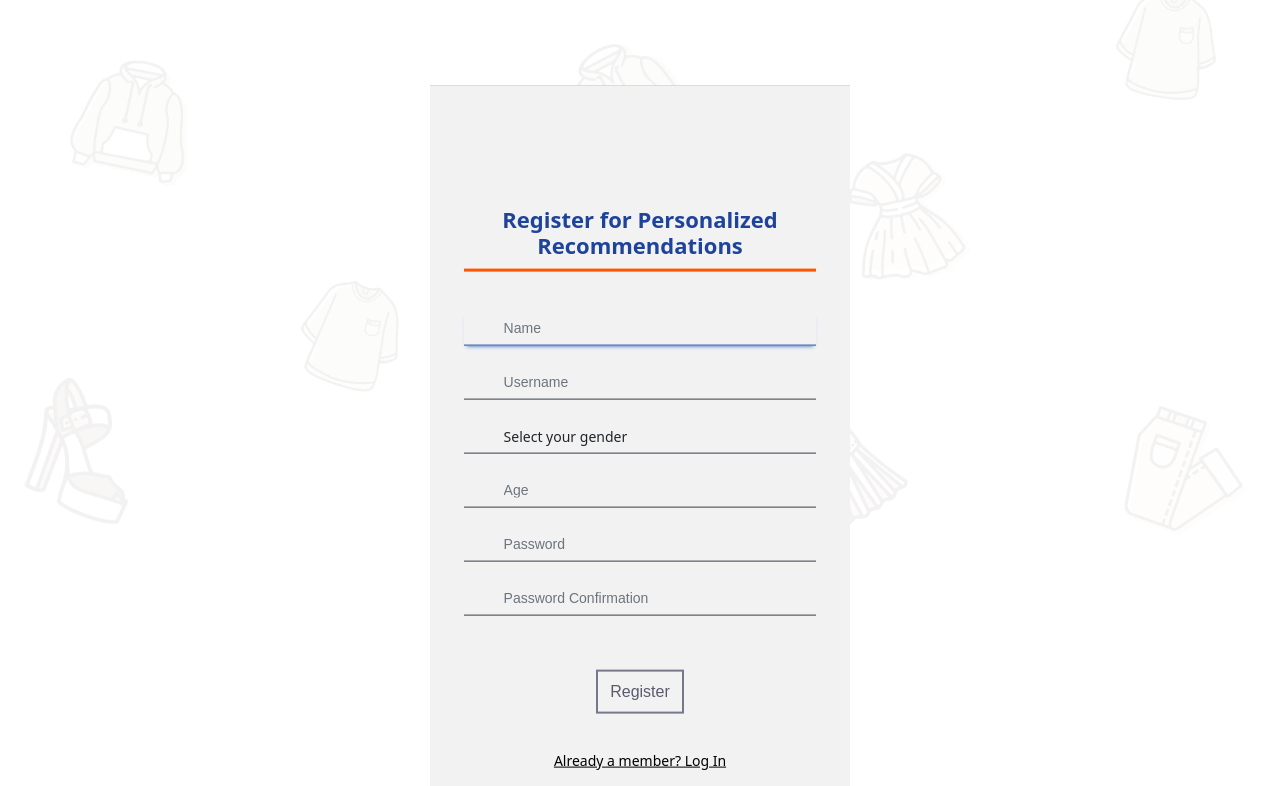
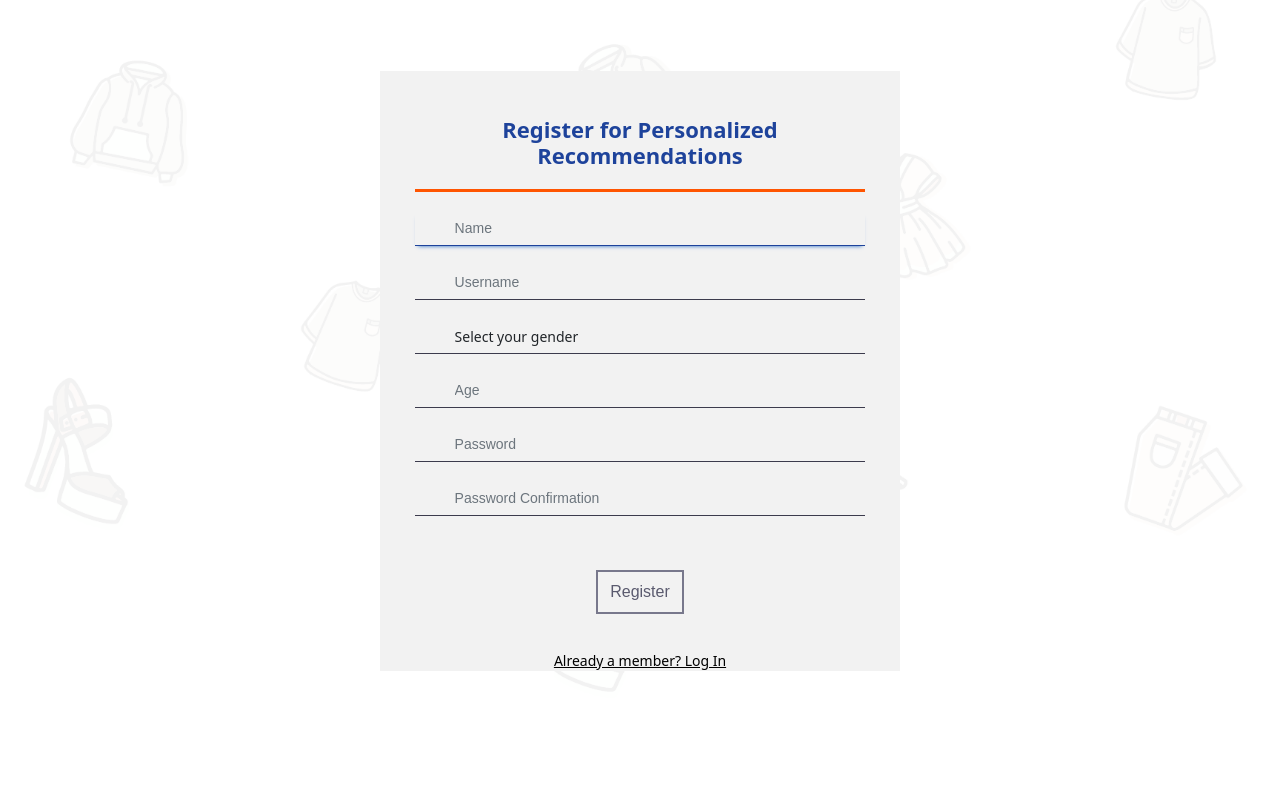
Before and after one commit to ayushjpeg/Fashion_Generator, a Flask app: page /register in a window 1280 px wide. Shown: the part 64-850 px from the top of the page. After the commit the page ends 755 px from the top, so only its background shows below. Run offline with Flask 3, Linux system fonts and the light colour scheme.

Commit message:
Register_corrected

```diff
--- a/templates/register.html
+++ b/templates/register.html
@@ -6,7 +6,7 @@
 
 {% block main %}
 
-<div class="form" style="margin-top: 100px;">
+<div class="form">
   <form class="form-horizontal signin" method="post">
     <div class="form-wrap" style="position: relative">
       <h2>Register for Personalized Recommendations</h2>
@@ -54,7 +54,7 @@
         <button class="movebtn movebtnsu" type="submit">Register <i class="fa fa-fw fa-lock"></i></button>
       </div>
       <div class="sign-up">
-        <a href="register" class="signbtn"><small>Already a member? Log In</small></a>
+        <a href="/login" class="signbtn"><small>Already a member? Log In</small></a>
       </div>
     </div>
   </form>
@@ -75,9 +75,10 @@
         text-decoration: none;
     }
     .form {
+      margin-top: 35px;
         max-width: calc(100vw - 40px);
-        width: 420px;
-        height: auto;
+        width: 520px;
+        height: 600px;
         background: rgb(119, 118, 118);
         padding: 30px;
         box-sizing: border-box;
@@ -101,12 +102,13 @@
     }
     .form h2 {
         margin: 0;
-        padding-bottom: 10px;
+        margin-top: -100px;
+        padding-bottom: 20px;
         color: #1e439b;
         font-size: 22px;
         border-bottom: 3px solid #ff5501;
         font-weight: 600;
-        margin-bottom: 40px;
+        margin-bottom: 20px;
         text-align: center;
     }
     label{
```
